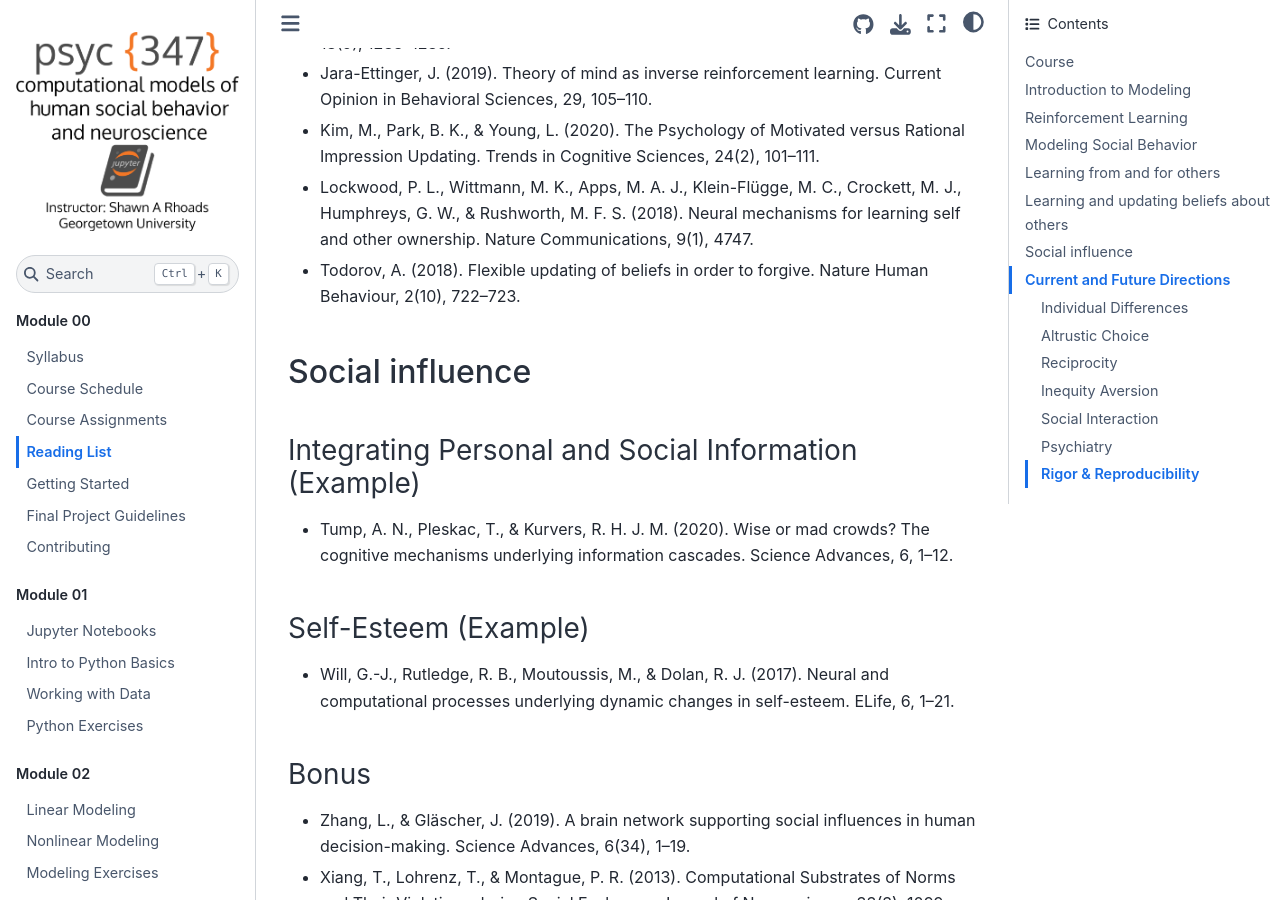
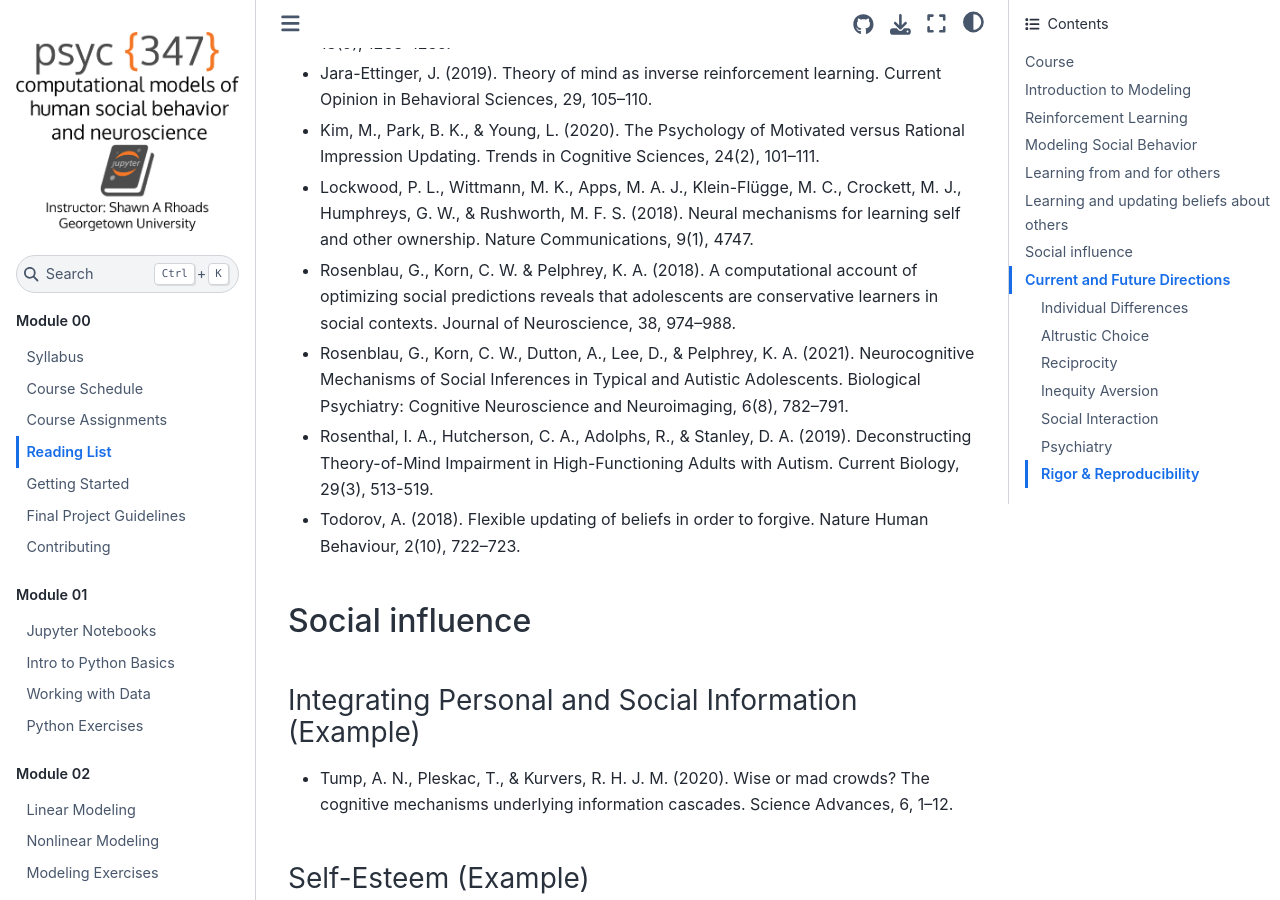
Before and after one commit to shawnrhoads/gu-psyc-347, a Jupyter Book: the page built from docs/module-00-03_Reading-List.md, in a window 1280 px wide and 900 px high, scrolled down 4334 px. Built offline with Jupyter Book 1.0.4 settings and Sphinx 7.4.7 and the Sphinx Book theme 1.1.4, drawn with Linux system fonts in a browser that asks for light colours.

```diff
--- a/docs/module-00-03_Reading-List.md
+++ b/docs/module-00-03_Reading-List.md
@@ -76,6 +76,9 @@
 - Jara-Ettinger, J. (2019). Theory of mind as inverse reinforcement learning. Current Opinion in Behavioral Sciences, 29, 105–110.
 - Kim, M., Park, B. K., & Young, L. (2020). The Psychology of Motivated versus Rational Impression Updating. Trends in Cognitive Sciences, 24(2), 101–111.
 - Lockwood, P. L., Wittmann, M. K., Apps, M. A. J., Klein-Flügge, M. C., Crockett, M. J., Humphreys, G. W., & Rushworth, M. F. S. (2018). Neural mechanisms for learning self and other ownership. Nature Communications, 9(1), 4747.
+- Rosenblau, G., Korn, C. W. & Pelphrey, K. A. (2018). A computational account of optimizing social predictions reveals that adolescents are conservative learners in social contexts. Journal of Neuroscience, 38, 974–988.
+- Rosenblau, G., Korn, C. W., Dutton, A., Lee, D., & Pelphrey, K. A. (2021). Neurocognitive Mechanisms of Social Inferences in Typical and Autistic Adolescents. Biological Psychiatry: Cognitive Neuroscience and Neuroimaging, 6(8), 782–791.
+- Rosenthal, I. A., Hutcherson, C. A., Adolphs, R., & Stanley, D. A. (2019). Deconstructing Theory-of-Mind Impairment in High-Functioning Adults with Autism. Current Biology, 29(3), 513-519.
 - Todorov, A. (2018). Flexible updating of beliefs in order to forgive. Nature Human Behaviour, 2(10), 722–723.
 
 ### Social influence
```
Also changed, not shown: docs/module-01-00_Jupyter-Notebooks.ipynb, docs/module-01-01_Intro-to-Python.ipynb, docs/module-01-02_Working-with-Data.ipynb, docs/module-01-03_Python-Exercises.ipynb, docs/module-02-01_Nonlinear-Modeling.ipynb, docs/module-02-02_Modeling-Exercises.ipynb, docs/module-03-00_Two-Armed-Bandit.ipynb, docs/module-03-01_Models-of-Learning.ipynb, docs/module-03-02_RL-Exercises.ipynb, docs/module-04-00_Social-Learning.ipynb, docs/module-04-01_Prosocial-RL-Exercises.ipynb.
